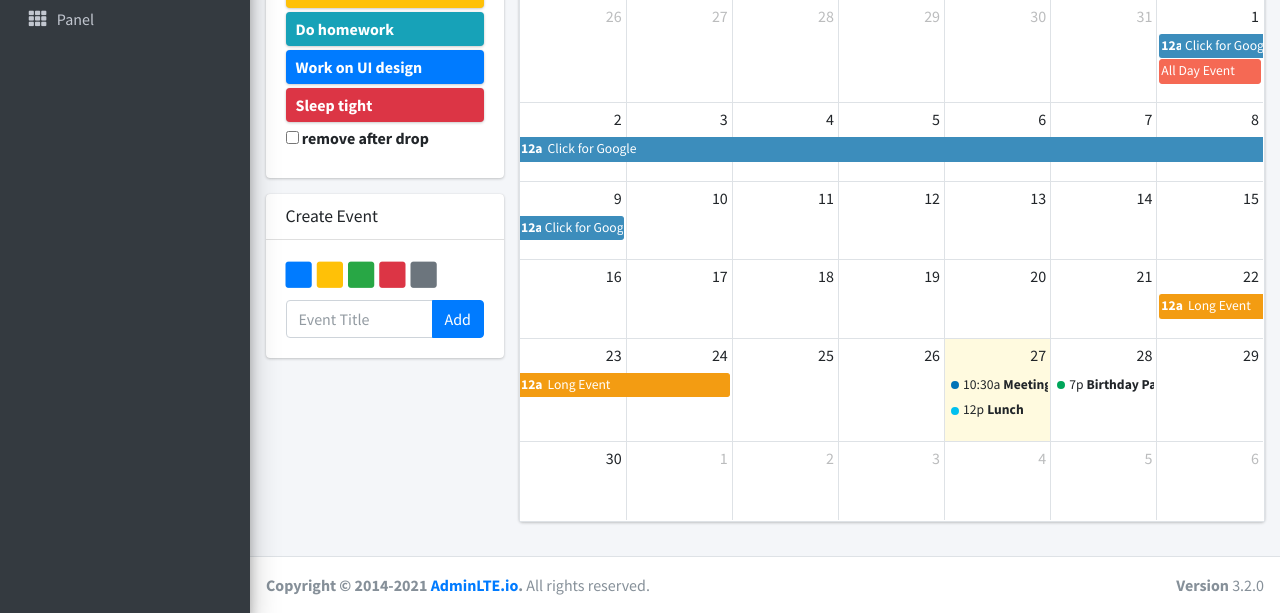
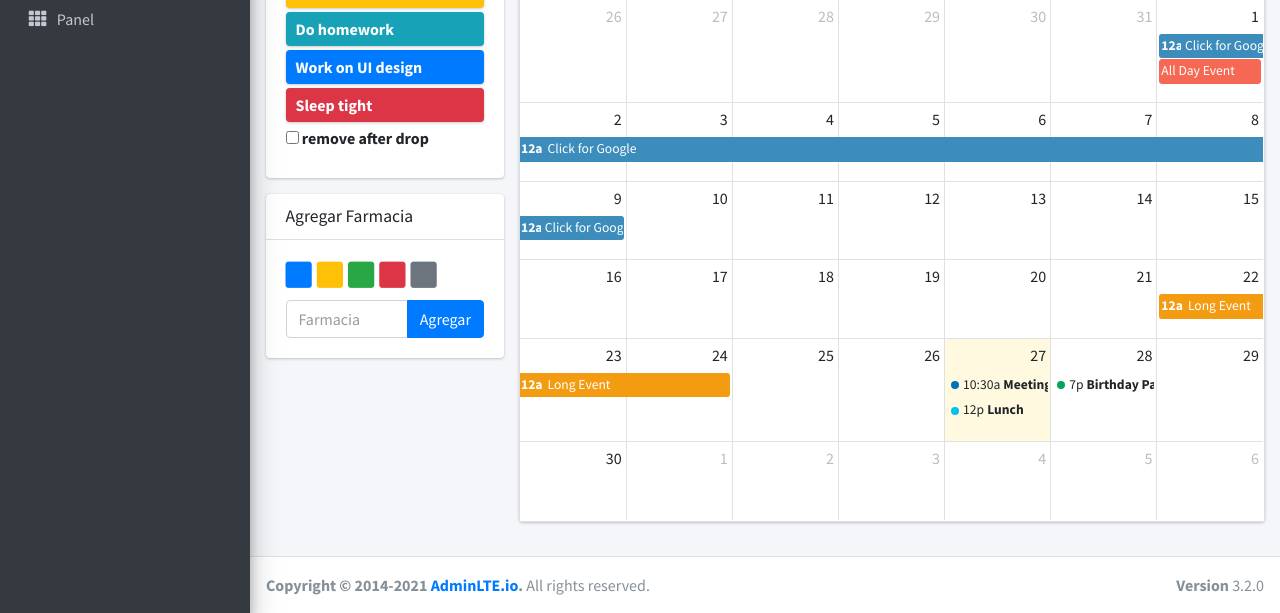
Before and after one commit to eliasbrucart/FarmaciaVernhes, a PHP site: page /FarmaciaVernhes/ in a window 1280 px wide. Shown: the part 187-800 px from the top of the page. Run offline with PHP 8.4, Linux system fonts and the light colour scheme; some libraries are stand-ins or nearby versions.

Commit message:
Added admin module ajax

```diff
--- /dev/null
+++ b/views/js/admin_module.js
@@ -0,0 +1,18 @@
+function AddPharmacy(){
+    var namePharmacy = $('#addPharmacy').val();
+
+    var validateData = new FormData();
+    validateData.append("namePharmacyToAdd", namePharmacy);
+
+    $.ajax({
+        url:hiddenPath+"ajax/",
+        method: "POST",
+		data: validateData,
+		cache: false,
+		contentType: false,
+		processData: false,
+        success:(response)=>{
+            console.log("Add pharmacy response" + response);
+        }
+    });
+}
--- a/views/js/calendar/calendar.js
+++ b/views/js/calendar/calendar.js
@@ -47,6 +47,7 @@ $(function () {
     new Draggable(containerEl, {
       itemSelector: '.external-event',
       eventData: function(eventEl) {
+        //console.log("Entro en el evento drag!");
         return {
           title: eventEl.innerText,
           backgroundColor: window.getComputedStyle( eventEl ,null).getPropertyValue('background-color'),
@@ -105,6 +106,7 @@ $(function () {
       }
     ];
 
+    //Calendario, configuracion, data, botones, etc.
     var calendar = new Calendar(calendarEl, {
       headerToolbar: {
         left  : 'prev,next today',
@@ -164,9 +166,11 @@ $(function () {
       editable  : true,
       droppable : true, // this allows things to be dropped onto the calendar !!!
       drop      : function(info) {
+        console.log("Entro al evento drop!" + info);
         // is the "remove after drop" checkbox checked?
         if (checkbox.checked) {
           // if so, remove the element from the "Draggable Events" list
+          console.log("Entro al evento drop 2!");
           info.draggedEl.parentNode.removeChild(info.draggedEl);
         }
       }
@@ -188,6 +192,7 @@ $(function () {
         'border-color'    : currColor
       })
     })
+    //Crear eventos, cambiar por logica de agregar farmacia
     $('#add-new-event').click(function (e) {
       e.preventDefault()
       // Get value and make sure it is not null
--- a/views/modules/admin/admin_module.php
+++ b/views/modules/admin/admin_module.php
@@ -30,7 +30,7 @@
               <!-- /.card -->
               <div class="card">
                 <div class="card-header">
-                  <h3 class="card-title">Create Event</h3>
+                  <h3 class="card-title">Agregar Farmacia</h3>
                 </div>
                 <div class="card-body">
                   <div class="btn-group" style="width: 100%; margin-bottom: 10px;">
@@ -44,10 +44,10 @@
                   </div>
                   <!-- /btn-group -->
                   <div class="input-group">
-                    <input id="new-event" type="text" class="form-control" placeholder="Event Title">
+                    <input id="new-event addPharmacy" name="addPharmacy" type="text" class="form-control" placeholder="Farmacia">
 
                     <div class="input-group-append">
-                      <button id="add-new-event" type="button" class="btn btn-primary">Add</button>
+                      <button id="add-new-event" type="button" class="btn btn-primary" onclick="AddPharmacy()">Agregar</button>
                     </div>
                     <!-- /btn-group -->
                   </div>
--- a/views/template.php
+++ b/views/template.php
@@ -99,6 +99,7 @@
     <!-- AdminLTE dashboard demo (This is only for demo purposes) -->
     <script src="<?php echo $url; ?>views/js/pages/dashboard.js"></script>
     <script src="<?php echo $url; ?>views/js/calendar/calendar.js"></script>
+    <script src="<?php echo $url; ?>views/js/admin_module.js"></script>
 
 </body>
 </html>
```
Also changed, not shown: ajax/admin_module_ajax.php (added, +18 -0 lines).
